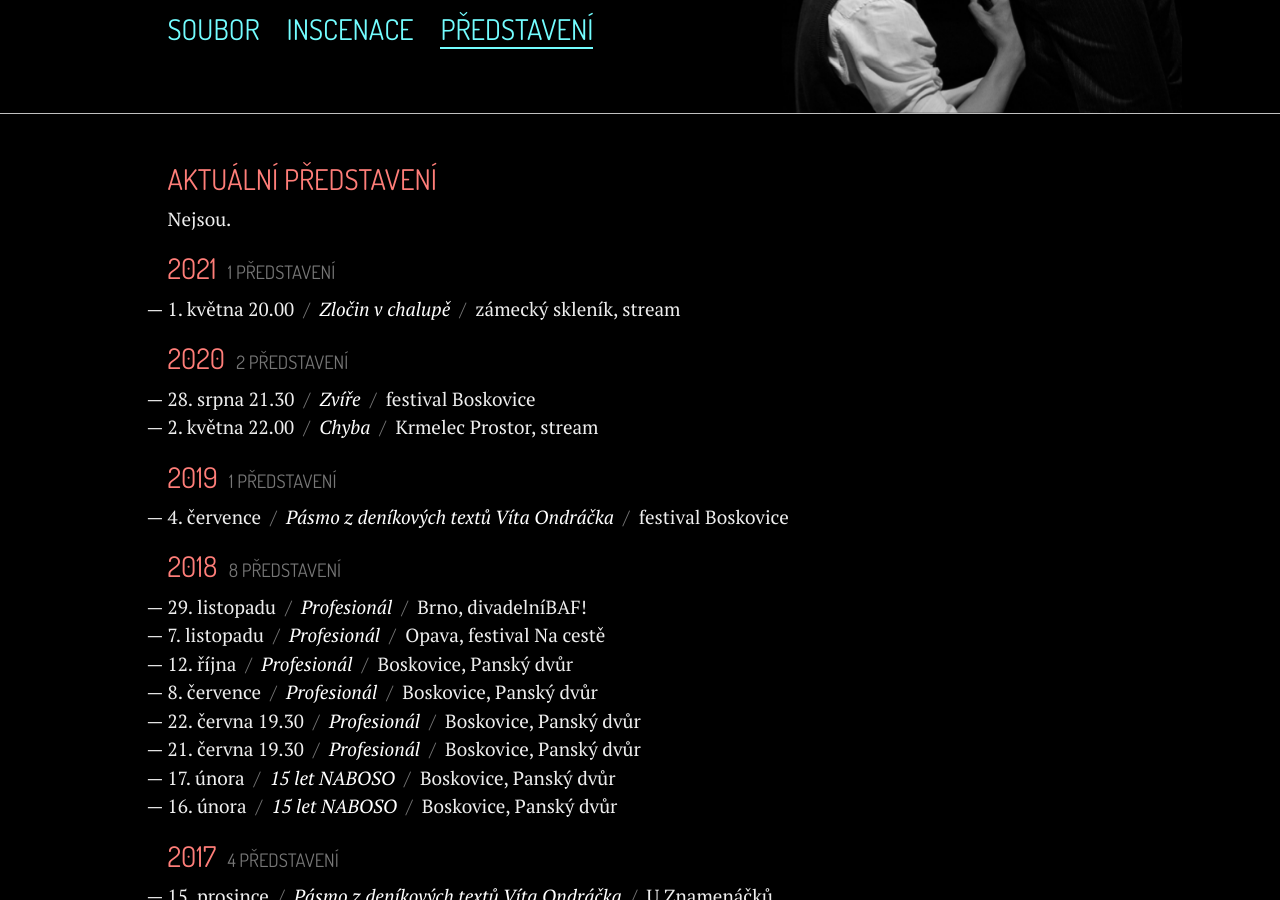
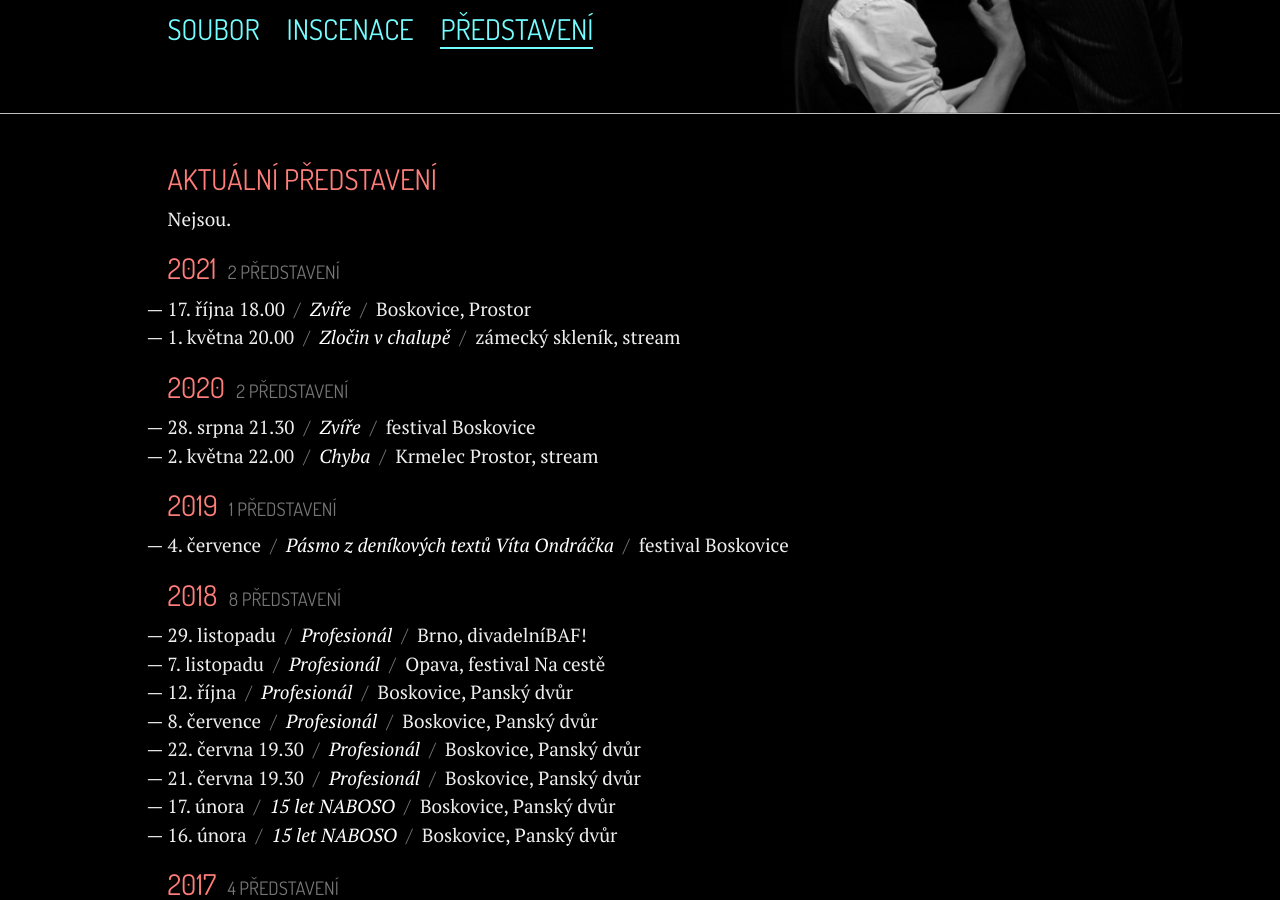
Before and after one commit to zoul/Naboso, a Jekyll site: the page built from predstaveni.html, in a window 1280 px wide and 900 px high, scrolled down 345 px. Built offline with Jekyll 4.4.1, drawn with Linux system fonts in a browser that asks for light colours; some of the changed text lies outside the part shown.

Commit message:
Přidal jsem letošní Zvíře

```diff
--- a/_data/predstaveni.yml
+++ b/_data/predstaveni.yml
@@ -1,5 +1,8 @@
 - rok: 2021
   predstaveni:
+    - co: Zvíře
+      kdy: 17. října 18.00
+      kde: Boskovice, Prostor
     - co: Zločin v chalupě
       kdy: 1. května 20.00
       kde: zámecký skleník, stream
```
